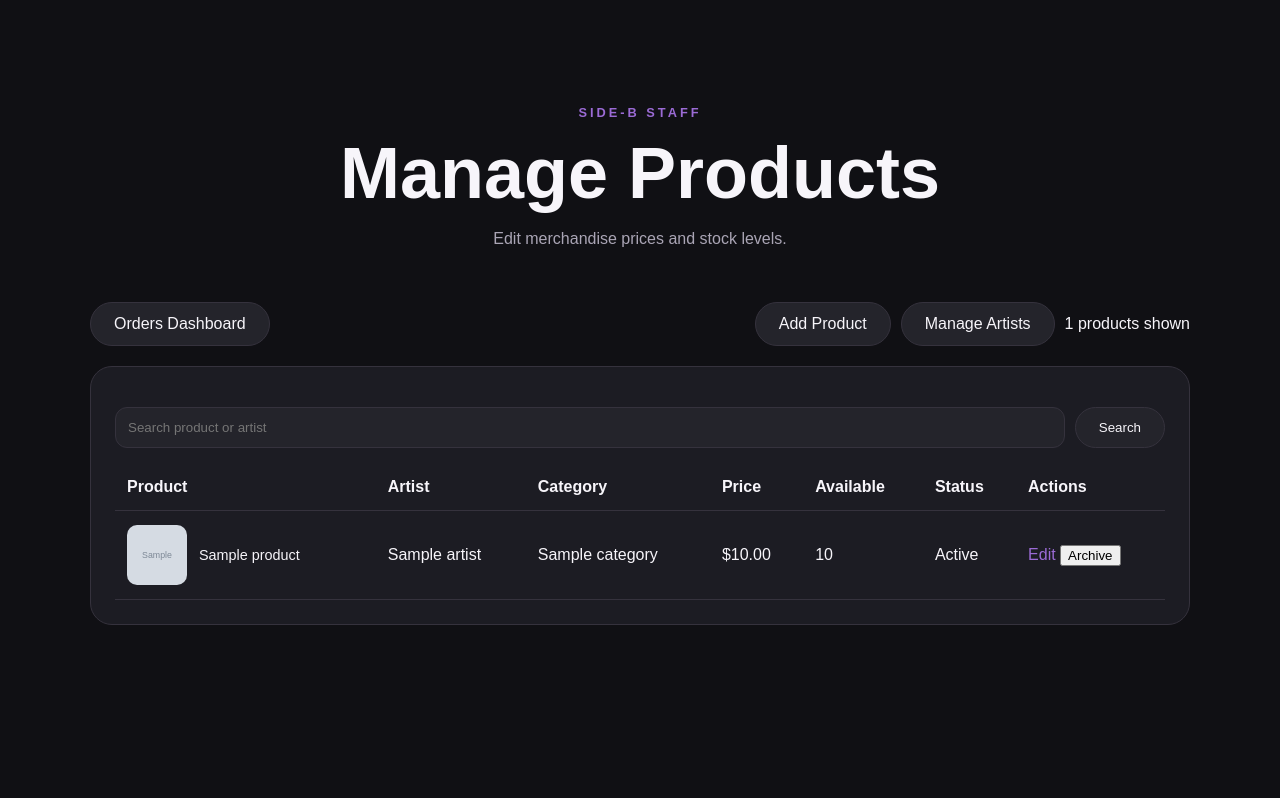
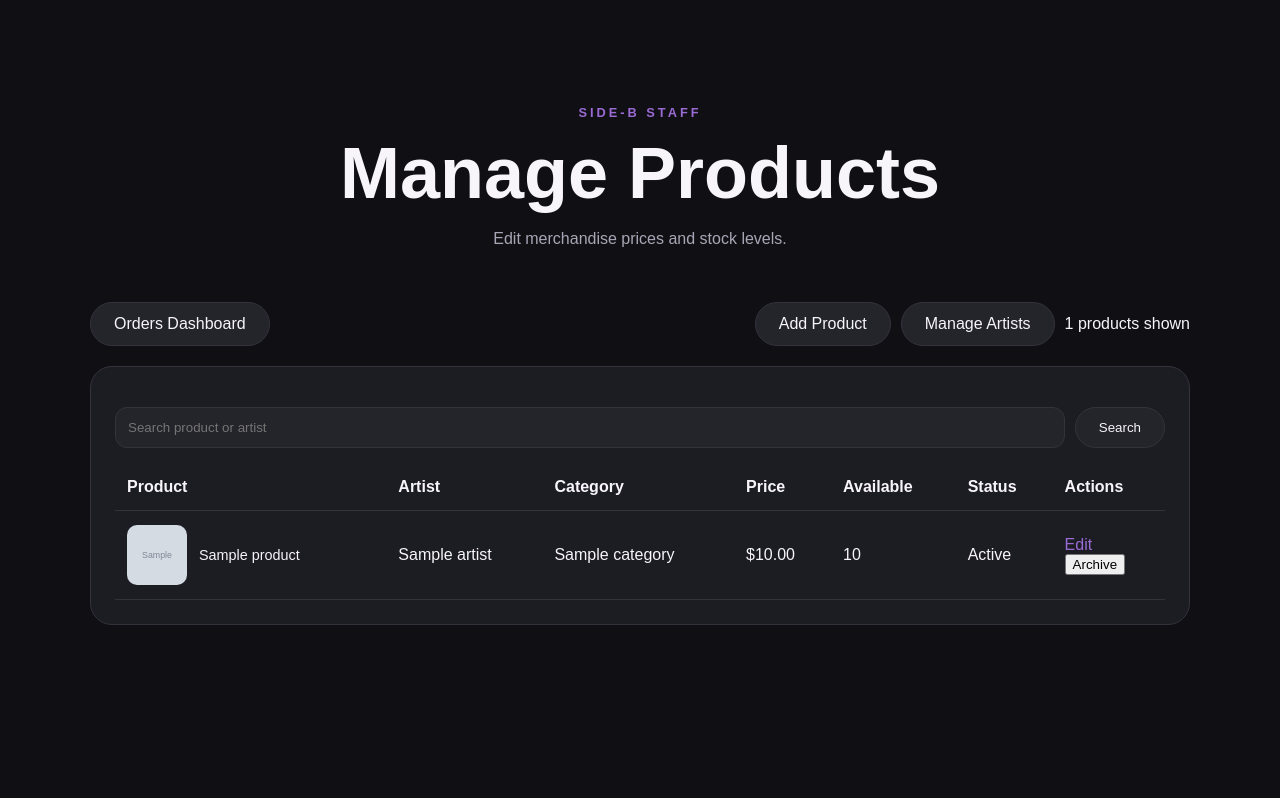
Before and after one commit to Mrgnoblennon/side-b, a Flask app: template templates/admin_products.html in a window 1280 px wide. Shown: the part 129-927 px from the top of the page. Run offline with Flask 3, Linux system fonts and the light colour scheme; the template is opened without the code that fills it: most values are stand-ins (such as "Sample title", 1, 10 or a date in 2020); grey boxes marked "Sample" are stand-in pictures.

Commit message:
Unify admin actions and align checkbox controls in templates/admin_products.html

```diff
--- a/templates/admin_products.html
+++ b/templates/admin_products.html
@@ -19,7 +19,7 @@
             <td><div class="admin-product-row"><img class="admin-product-img" src="{{ url_for('static', filename=product.image) }}" alt="" onerror="this.onerror=null;this.src='/static/images/placeholders/product-placeholder.png';"><span>{{ product.name }}</span></div></td>
             <td>{{ product.artist }}</td><td>{{ product.category }}</td>
             <td>${{ "%.2f"|format(product.price|float) }}</td><td>{{ product.available_stock }}</td>
-            <td>{{ "Archived" if product.archived else "Active" }}</td><td><a href="{{ url_for('admin_edit_product', product_id=product.id) }}">Edit</a> <form method="post" action="{{ url_for('admin_archive', kind='products', record_id=product.id) }}" style="display:inline" onsubmit="return confirm('Change this product archive status?')"><input type="hidden" name="csrf_token" value="{{ session.admin_csrf }}"><input type="hidden" name="archived" value="{{ 0 if product.archived else 1 }}"><button type="submit">{{ "Restore" if product.archived else "Archive" }}</button></form></td>
+            <td>{{ "Archived" if product.archived else "Active" }}</td><td><div class="admin-row-actions"><a class="admin-action admin-action-edit" href="{{ url_for('admin_edit_product', product_id=product.id) }}">Edit</a> <form method="post" action="{{ url_for('admin_archive', kind='products', record_id=product.id) }}" class="admin-action-form" onsubmit="return confirm('Change this product archive status?')"><input type="hidden" name="csrf_token" value="{{ session.admin_csrf }}"><input type="hidden" name="archived" value="{{ 0 if product.archived else 1 }}"><button type="submit" class="admin-action {{ 'admin-action-restore' if product.archived else 'admin-action-archive' }}">{{ "Restore" if product.archived else "Archive" }}</button></form></div></td>
           </tr>
         {% endfor %}</tbody>
       </table></div>
```
